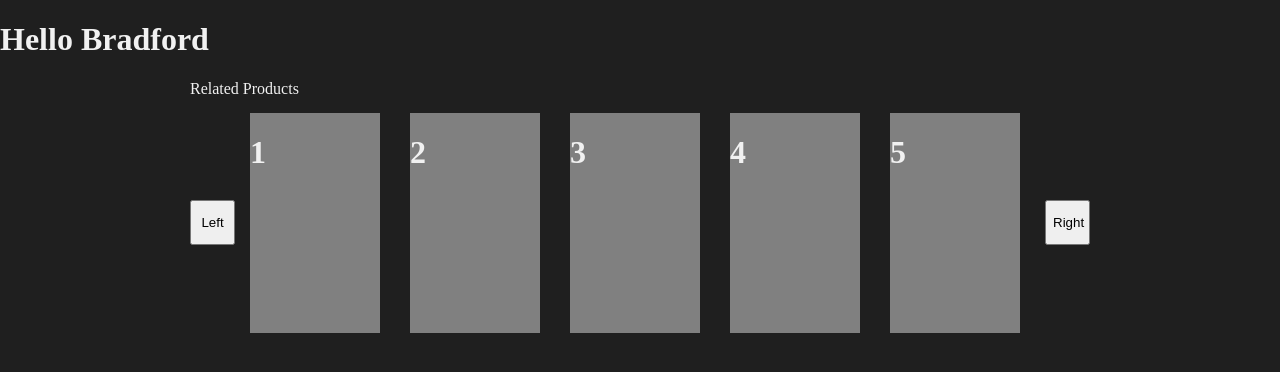
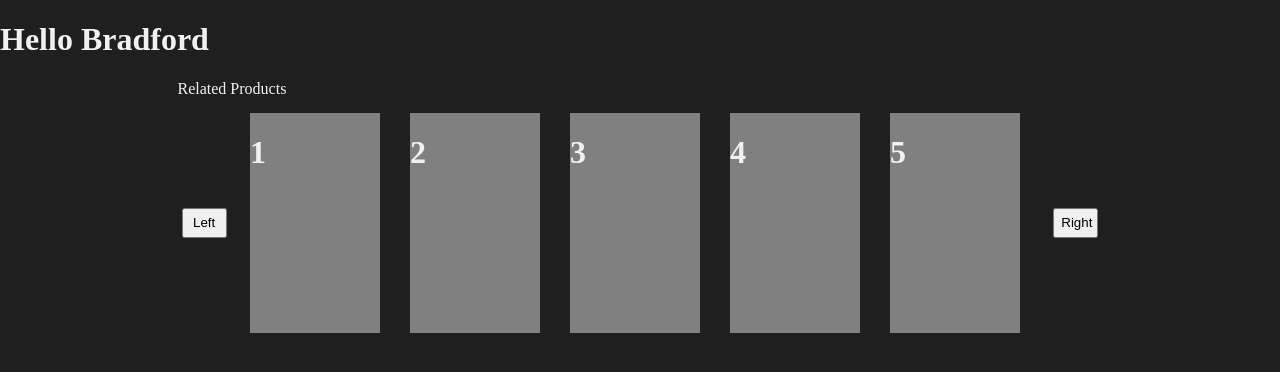
Before and after one commit to Fosters-Home-for-Imaginary-Friends/project-atelier, a React app: page / in a window 1280 px wide. Shown: the top 372 px of the page. Built offline with nearby package versions, Linux system fonts and the light colour scheme; a web font is replaced by a local one.

Commit message:
Hooked up the buttons to the carousel. Carousel now scrolls properly. Got rid of the utils file for now. May re-implement later.

```diff
--- a/public/index.css
+++ b/public/index.css
@@ -19,11 +19,11 @@ h1 {
 
 .related-products {
   height: 275px;
-  width: 900px;
+  width: 925px;
   margin: auto;
 }
 .carousel-container {
-  width: 900px;
+  width: 925px;
   height: 250px;
   position: relative;
   display:inline-flex;
@@ -47,6 +47,6 @@ h1 {
 }
 .arrow {
   width: 45px;
-  height: 45px;
+  height: 30px;
   margin: auto;
 }
--- a/src/components/related/RelatedProducts.jsx
+++ b/src/components/related/RelatedProducts.jsx
@@ -3,18 +3,29 @@ import ProductCard from './ProductCard.jsx';
 
 const RelatedProducts = () => {
   const carouselRef = useRef(null);
-
+  const scrollLeft = () => {
+    carouselRef.current.scrollBy({
+      left: -160,
+      behavior: "smooth"
+    });
+  }
+  const scrollRight = () => {
+    carouselRef.current.scrollBy({
+      left: 160,
+      behavior: "smooth"
+    });
+  }
   return (
     <div className="related-products">
       <span>Related Products</span>
       <div className="carousel-container">
-        <button className="arrow">Left</button>
-        <div className="carousel-viewport">
+        <button onClick={scrollLeft} className="arrow">Left</button>
+        <div ref={carouselRef} className="carousel-viewport">
           <div className="carousel">
             {[1,2,3,4,5,6,7,8,9,10].map((num) => <ProductCard num={num} key={num} />)}
           </div>
         </div>
-        <button className="arrow">Right</button>
+        <button onClick={scrollRight} className="arrow">Right</button>
       </div>
     </div>
   );
```
Also changed, not shown: src/components/related/utils.js (deleted, +0 -8 lines).
